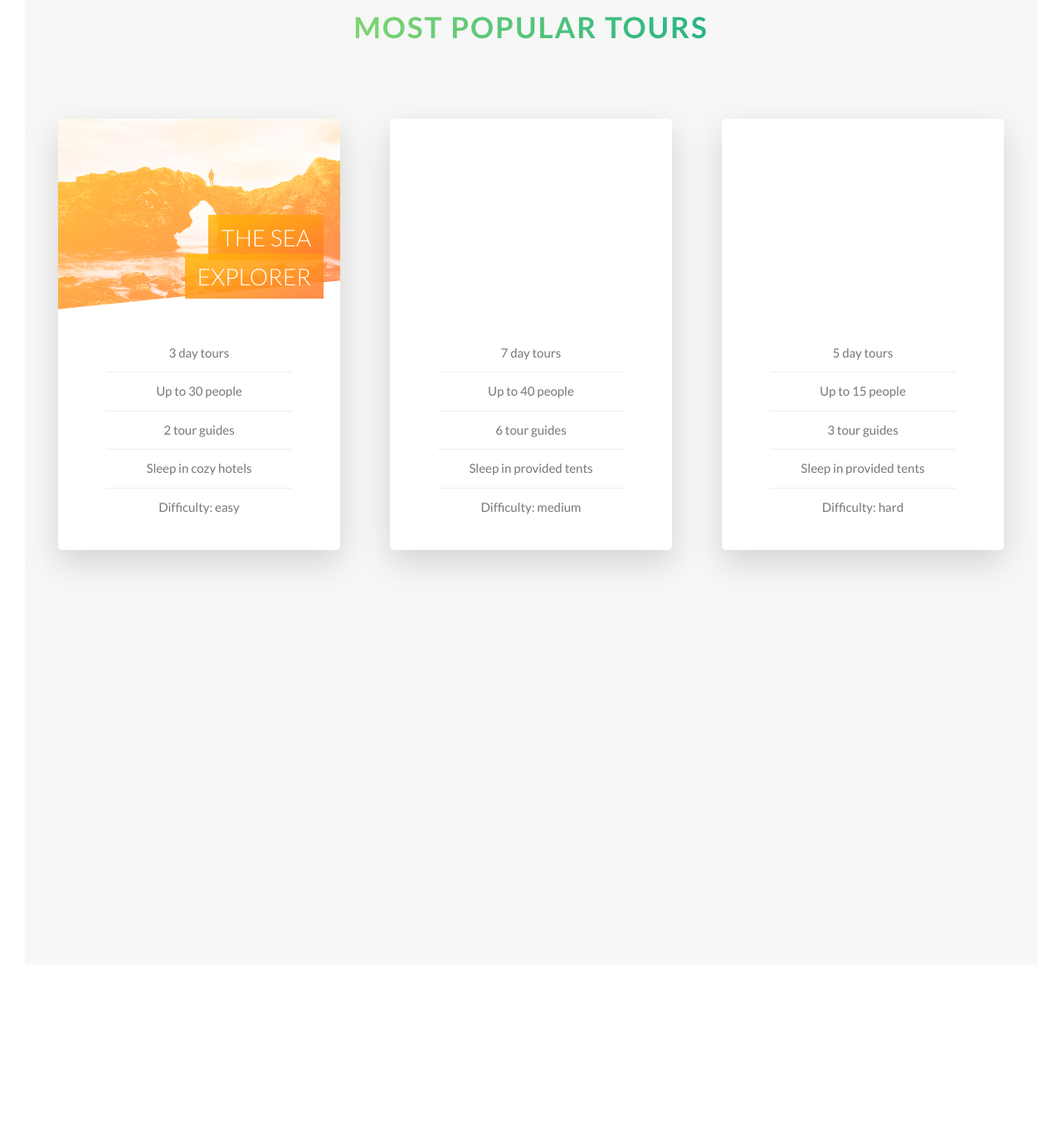
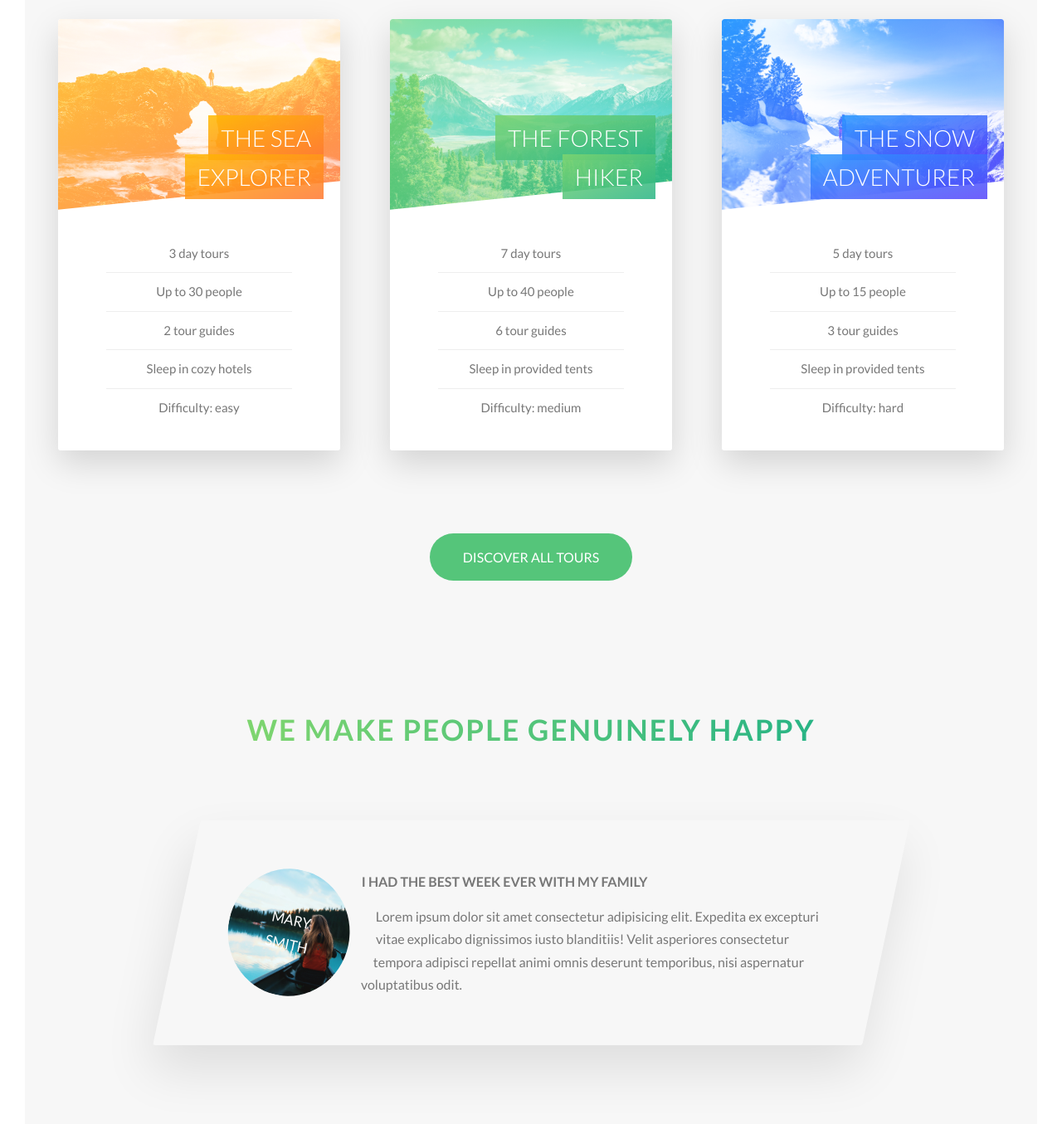
Before and after one commit to Fersanseg/natours-2021, a website: page index.html in a window 1280 px wide. Shown: the part 2432-3787 px from the top of the page at 83% size. Before the commit the page ends 3625 px from the top, so only its background shows below. Drawn offline with Linux system fonts and the light colour scheme.

Commit message:
center the fig caption

```diff
--- a/index.html
+++ b/index.html
@@ -223,8 +223,39 @@
 
                 </div>
             </div>
+            <div class="u-center-text u-margin-huge">
+                <a href="#" class="btn btn--green">Discover all tours</a>
+            </div>
 
-        </section>
+            <section class="section-stories">
+                <div class="u-center-text u-margin-bottom-big">
+                    <h2 class="heading-secondary">
+                        We make people genuinely happy
+                    </h2>
+                </div>
+                <div class="row">
+                    <div class="story">
+                        <figure class="story__shape">
+                            <img src="img/nat-8.jpg" alt="Person on a tour" class="story__img">
+                            <figcaption class="story__caption">
+                                Mary Smith
+                             </figcaption>
+
+                        </figure>
+                        <div class="story__text">
+                            <h3 class="heading-tertiary u-margin-bottom-small">
+                                I had the best week ever with my family
+                            </h3>
+                            <p>
+                                Lorem ipsum dolor sit amet consectetur adipisicing elit. Expedita ex excepturi vitae explicabo dignissimos iusto blanditiis! Velit asperiores consectetur tempora adipisci repellat animi omnis deserunt temporibus, nisi aspernatur voluptatibus odit.
+                            </p>
+
+                        </div>
+                    </div>
+                </div>
+            </section>
+
+
 
     </main>
 
--- a/sass/base/_utilities.scss
+++ b/sass/base/_utilities.scss
@@ -13,3 +13,11 @@
 .u-margin-bottom-big {
     margin-bottom: 8rem;
 }
+
+.u-margin-top {
+    margin-top: 8rem;
+}
+
+.u-margin-huge {
+    margin-top: 10rem;
+}
--- a/sass/components/_button.scss
+++ b/sass/components/_button.scss
@@ -24,6 +24,15 @@
     &--white {
         background-color: $color-white;
         color: $color-grey-dark;
+    }
+
+    &--green {
+        background-color: $color-primary;
+        color: $color-white;
+
+        &::after {
+            background-color: $color-primary;
+        }
     }
 
     &::after {
--- a/sass/components/_card.scss
+++ b/sass/components/_card.scss
@@ -1,40 +1,70 @@
 .card {
     perspective: 150rem; // perspective works on child elements
     -moz-perspective: 150rem;
-    position:relative;
+    position: relative;
     /* Perspective has gone because when we use position absolute the parent(.card), has width of zero pixels.
        Here we can not use the clearfix trick, so
        we add the same height of their childrens */
     height: 52rem;
 
     &__side {
-        background-color: orangered;
         height: 52rem;
-        transition: all 0.8s ease;
+        transition: all .8s ease;
         position: absolute;
-        top:0;
+        top: 0;
         left: 0;
         width: 100%;
         backface-visibility: hidden; // It hides the back side of the component
-        border-radius: 5px;
+        border-radius: 3px;
         overflow: hidden; // image was overflowing the parent, so the corners were no rounder. This is a fix.
         box-shadow: 0 1.5rem 4rem rgba($color-black, .15);
-
         &--front {
             background-color: $color-white;
         }
 
         &--back {
             transform: rotateY(180deg);
-
             &-1 {
                 background-image: linear-gradient(to right bottom, $color-secondary-light, $color-secondary-dark);
             }
-
+            &-2 {
+                background-image: linear-gradient(to right bottom, $color-primary-light, $color-primary-dark);
+            }
+&-3 {
+    background-image: linear-gradient(to right bottom, $color-tertiary-light, $color-tertiary-dark);
+            }
+        }
         }
 
+    &:hover &__side--front {
+        transform: rotateY(-180deg);
+    }
+    &:hover &__side--back {
+        transform: rotateY(0);
+    }
+    // FRONT SIDE STYLING
+    &__picture {
+        background-size: cover;
+        height: 23rem;
+        background-blend-mode: screen;
+        clip-path: polygon(0 0, 100% 0, 100% 85%, 0 100%);
+        border-top-left-radius: 3px; //added because clip-path property breaks overflow behaviour in old chrome versions
+        border-top-right-radius: 3px;
+
+        &--1 {
+            background-image: linear-gradient(to right bottom, $color-secondary-light, $color-secondary-dark),
+            url("../img/nat-5.jpg"); //image from unsplash.com;
+        }
+        &--2 {
+            background-image: linear-gradient(to right bottom, $color-primary-light, $color-primary-dark),
+                url(../img/nat-6.jpg);
         }
 
+        &--3 {
+            background-image: linear-gradient(to right bottom, $color-tertiary-light, $color-tertiary-dark),
+                url(../img/nat-7.jpg);
+        }
+    }
     &__heading {
         font-size: 2.8rem;
         font-weight: 300;
@@ -45,19 +75,26 @@
         top:12rem;
         right: 2rem;
         width: 75%;
-
-        &-span {
+    }
+    &__heading-span {
         padding: 1rem 1.5rem;
         -webkit-box-decoration-break: clone;
         box-decoration-break: clone;
-
         &--1 {
             background-image: linear-gradient(to right bottom, rgba($color-secondary-light, .85), rgba($color-secondary-dark, .85));
         }
+        &--2 {
+            background-image: linear-gradient(to right bottom,
+                    rgba($color-primary-light, .85),
+                    rgba($color-primary-dark, .85));
+        }
 
+        &--3 {
+            background-image: linear-gradient(to right bottom,
+                    rgba($color-tertiary-light, .85),
+                    rgba($color-tertiary-dark, .85));
         }
     }
-
     &__details {
         padding: 3rem;
 
@@ -77,29 +114,6 @@
             }
         }
     }
-
-
-
-    &:hover &__side--front {
-        transform: rotateY(-180deg);
-    }
-    &:hover &__side--back {
-        transform: rotateY(0);
-    }
-
-    // FRONT SIDE STYLING
-    &__picture {
-        background-size: cover;
-        height: 23rem;
-        background-blend-mode: screen;
-        clip-path: polygon(0 0, 100% 0, 100% 85%, 0 100%);
-
-        &--1 {
-            background-image: linear-gradient(to right bottom, $color-secondary-light, $color-secondary-dark),
-            url("../img/nat-5.jpg"); //image from unsplash.com;
-        }
-    }
-
     // FRONT BACK STYLING
     &__cta {
         position: absolute;
--- /dev/null
+++ b/sass/components/_story.scss
@@ -0,0 +1,41 @@
+.story {
+    width: 75%;
+    margin: 0 auto;
+    box-shadow: 0 3rem 6rem rgba($color-black, 0.1);
+    border-radius: 3px;
+    padding: 6rem;
+    padding-left: 9rem;
+    font-size: $default-font-size;
+    transform: skewX(-12deg);
+
+    &__shape {
+        position: relative;
+        width: 15rem;
+        height: 15rem;
+        float: left;
+        shape-outside: circle(50% at 50% 50%);
+        clip-path: circle(50% at 50% 50%);
+        transform: translateX(-3rem) skewY(12deg);
+
+    }
+    &__img {
+        height: 100%;
+
+    }
+    &__text {
+        transform: skewX(12deg);
+    }
+
+    &__caption {
+        position: absolute;
+        top: 50%;
+        left: 50%;
+        transform: translate(-50%, -50%);
+        color: $color-white;
+        text-transform: uppercase;
+        font-size: 1.7rem;
+        text-align: center;
+    }
+
+
+}
--- a/sass/main.scss
+++ b/sass/main.scss
@@ -11,6 +11,7 @@
 @import "components/card";
 @import "components/composition";
 @import "components/feature-box";
+@import "components/story";
 
 @import "layout/grid";
 @import "layout/header";
--- a/sass/pages/_home.scss
+++ b/sass/pages/_home.scss
@@ -21,6 +21,11 @@
 
 .section-tours {
     background-color: $color-grey-light-1;
-    padding: 25rem 0 50rem 0;
+    padding: 25rem 0 15rem 0;
+    margin-top: -12rem;
+}
 
+.section-stories {
+    padding: 15rem 0;
+    background-color: $color-grey-light-1; // temporary until replace with video
 }
```
Also changed, not shown: css/style.css. Lines whose indentation alone changed are shown as unchanged.
